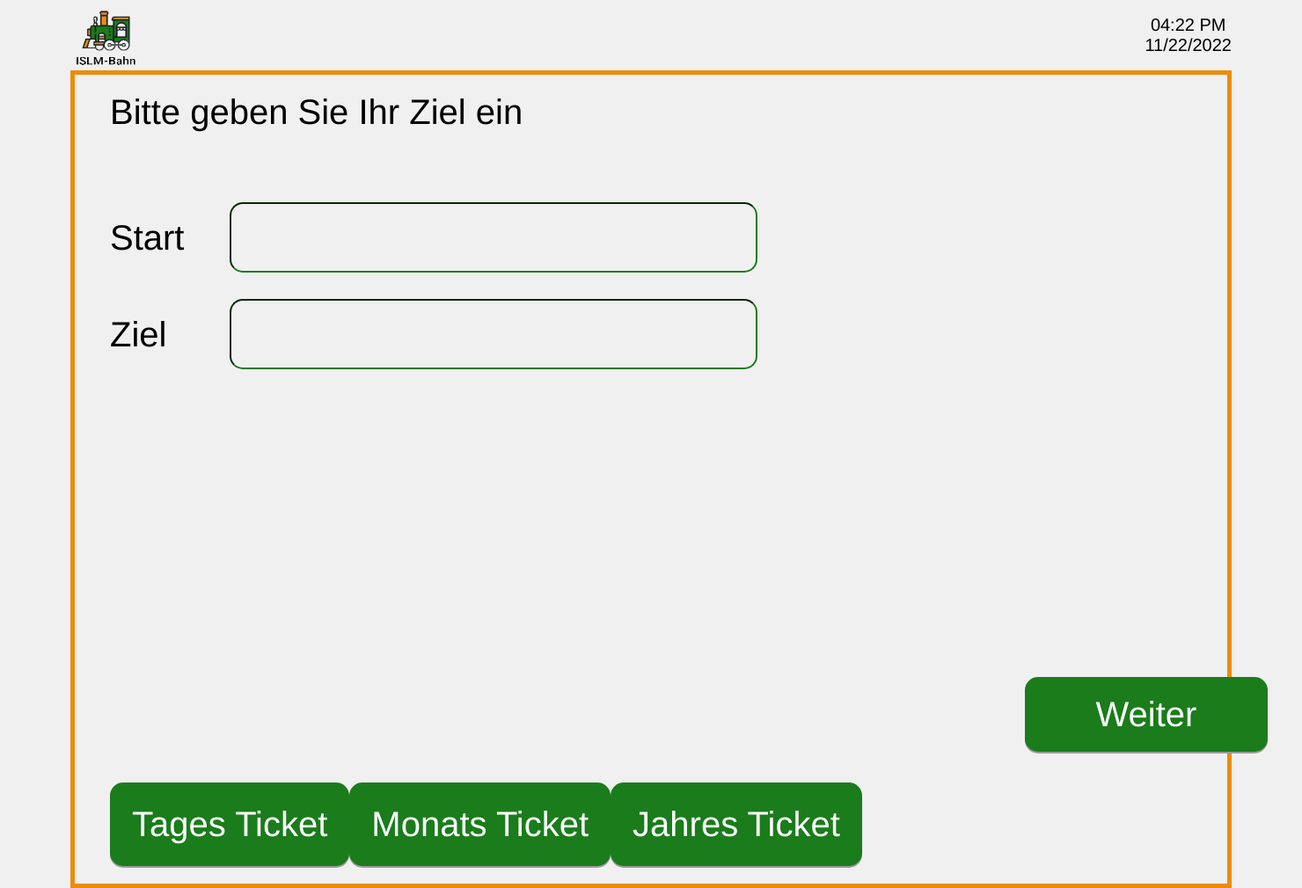
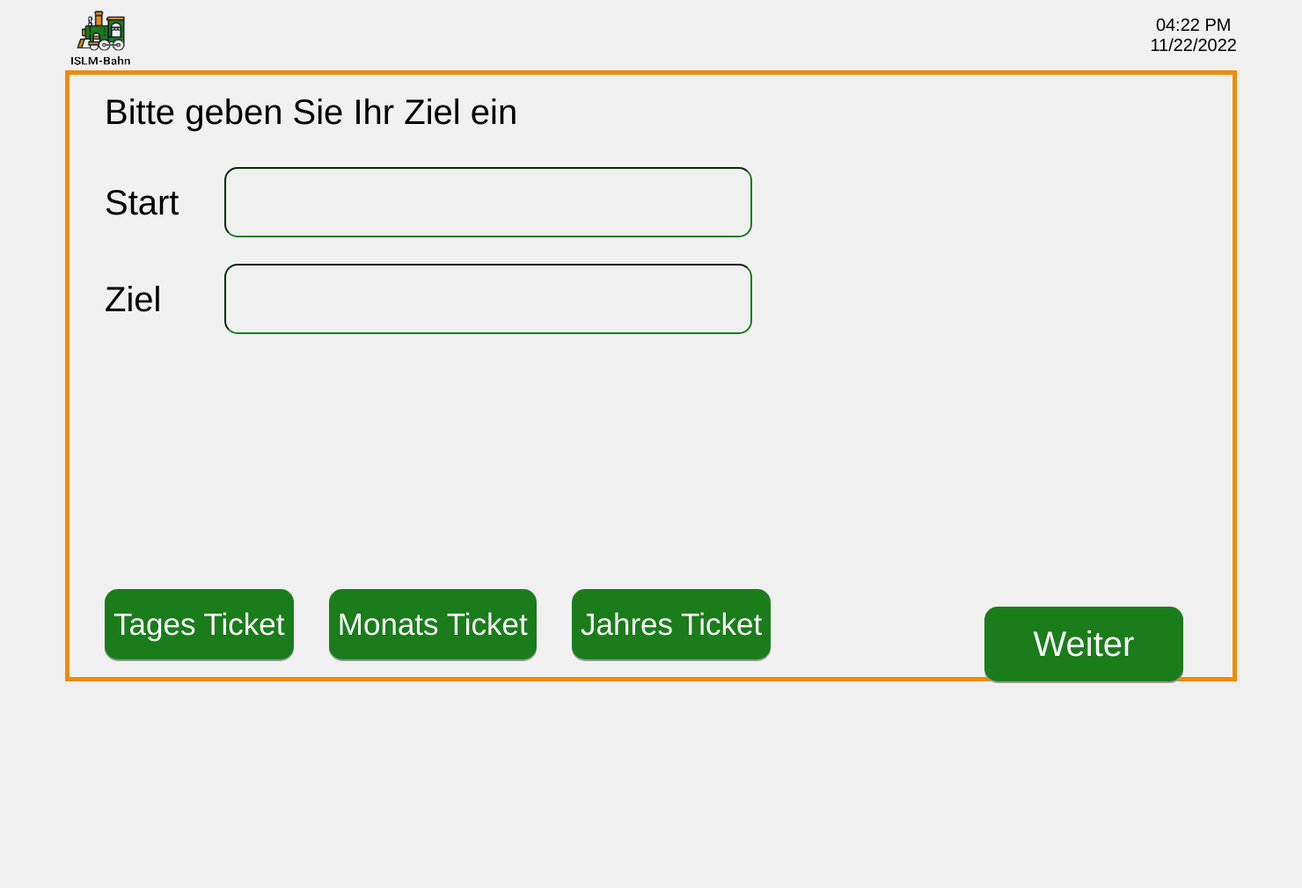
Before and after one commit to Rubyii/ISLM_Bahn_Ticketautomat, a PHP site: page / in a window 1480 px wide. Shown: the whole page at 88% size. After the commit the page ends 777 px from the top, so only its background shows below. Run offline with PHP 8.4, Linux system fonts and the light colour scheme.

Commit message:
Angepasst an 1536x864
Form funktionieren mit der Werte weitergabe.

```diff
--- a/index.html
+++ b/index.html
@@ -37,9 +37,9 @@
     <div class="navigation">
         <div class="navigation-innen">
             <form action="static/php/startseite.php" method="post" class="button-form">
-                <input type="submit" class="button-gruen" value="Tages Ticket">
-                <input type="submit" class="button-gruen" value="Monats Ticket">
-                <input type="submit" class="button-gruen" value="Jahres Ticket">
+                <input type="submit" class="button-gruen" name="tarif" value="Tages Ticket">
+                <input type="submit" class="button-gruen" name="tarif" value="Monats Ticket">
+                <input type="submit" class="button-gruen" name="tarif" value="Jahres Ticket">
             </form>
         </div>
     </div>
--- a/static/css/index.css
+++ b/static/css/index.css
@@ -9,12 +9,12 @@
 .grid-container {
     display: grid;
     background-color: #F0F0F0;
-    padding-left: 80px;
-    padding-right: 80px;
-    padding-bottom: 40px;
+    padding-left: 5%;
+    padding-right: 5%;
+    padding-bottom: 2.5%;
     height: 100vh;
     width: 100vw;
-    grid-template-rows: auto auto 700px auto;
+    grid-template-rows: auto auto 60vh auto;
 
 }
 
@@ -77,8 +77,6 @@
     justify-content: flex-start;
 
     line-height: 30px;
-
-    margin-top: 5vh;
     margin-left: 2.5vh;
 }
 
@@ -106,8 +104,8 @@
 
 .input[type=submit] {
     position: relative;
-    padding: 20px 25px;
-    width: 276px;
+    padding: 20px;
+    width: 226px;
 
     font-size: 40px;
     cursor: pointer;
@@ -118,8 +116,8 @@
     border-radius: 15px;
     box-shadow: 0 2px #999;
 
-    top: 40vh;
-    left: 130vh;
+    top: 35vh;
+    left: 125vh;
 }
 
 .input[type=submit]:active {
@@ -150,8 +148,8 @@
 
 .button-gruen {
     display: inline-block;
-    padding: 25px 25px;
-    font-size: 40px;
+    padding: 20px 10px;
+    font-size: 35px;
     cursor: pointer;
     text-align: center;
     color: #fff;
--- a/static/php/startseite.php
+++ b/static/php/startseite.php
@@ -1 +1,4 @@
 <?php
+foreach($_POST as $key => $value) {
+    echo "POST parameter '$key' has '$value' <br>";
+}
```
